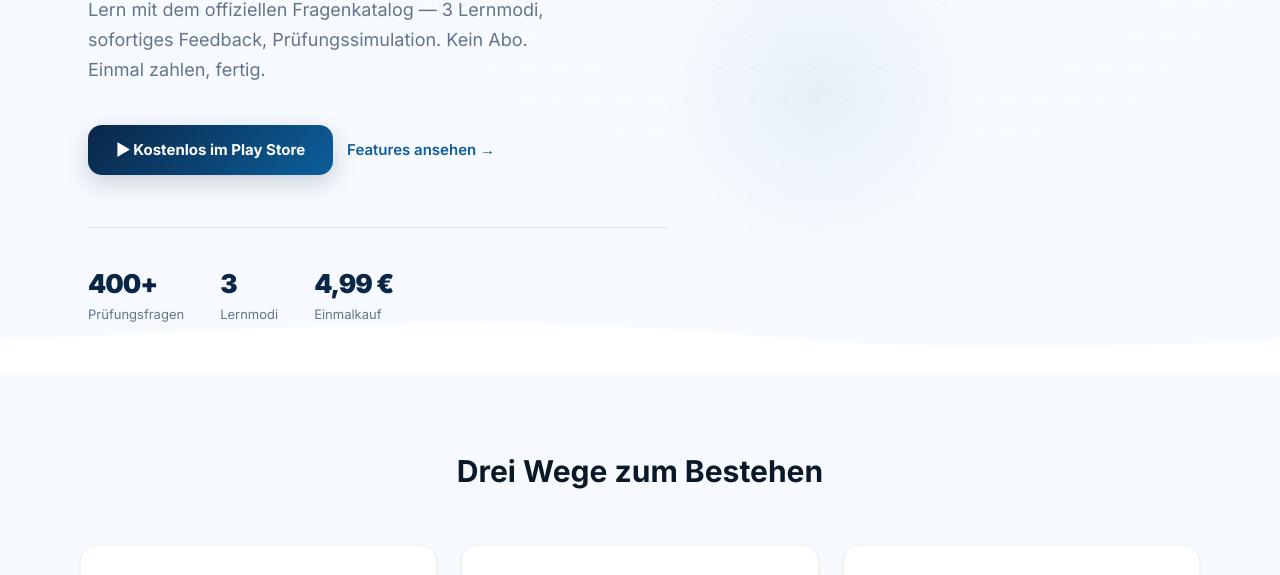
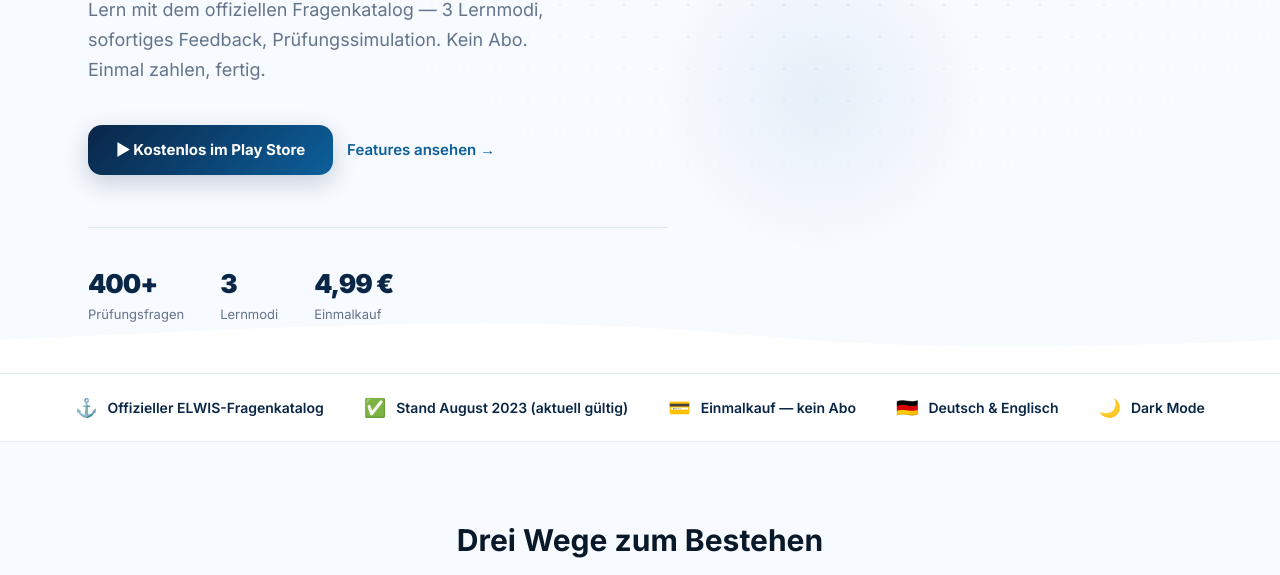
Before and after one commit to mgehler-tech/boatpass-website, an Astro site: page / in a window 1280 px wide. Shown: the part 427-1002 px from the top of the page. Built offline with nearby package versions, Linux system fonts and the light colour scheme; Astro itself is replaced by a stand-in of ours.

Commit message:
feat: add TrustBar component with 5 trust signals

```diff
--- /dev/null
+++ b/src/components/TrustBar.astro
@@ -0,0 +1,47 @@
+---
+import { useTranslations } from '../i18n/index';
+
+interface Props {
+  lang: 'de' | 'en';
+}
+
+const { lang } = Astro.props;
+const t = useTranslations(lang);
+
+const items = [
+  { icon: '⚓', label: t.trust.catalog },
+  { icon: '✅', label: t.trust.current },
+  { icon: '💳', label: t.trust.oneTime },
+  { icon: '🇩🇪', label: t.trust.languages },
+  { icon: '🌙', label: t.trust.darkMode },
+];
+---
+
+<div style="background:white; border-top:1px solid rgba(12,95,155,0.12); border-bottom:1px solid rgba(12,95,155,0.12); padding:20px 24px;">
+  <div class="max-w-6xl mx-auto trust-inner">
+    {items.map(item => (
+      <div class="trust-item">
+        <span style="font-size:18px;">{item.icon}</span>
+        {item.label}
+      </div>
+    ))}
+  </div>
+</div>
+
+<style>
+  .trust-inner {
+    display: flex;
+    align-items: center;
+    justify-content: center;
+    gap: 40px;
+    flex-wrap: wrap;
+  }
+  .trust-item {
+    display: flex;
+    align-items: center;
+    gap: 10px;
+    font-size: 14px;
+    font-weight: 600;
+    color: #0a2647;
+  }
+</style>
--- a/src/pages/index.astro
+++ b/src/pages/index.astro
@@ -1,6 +1,7 @@
 ---
 import BaseLayout from '../layouts/BaseLayout.astro';
 import HeroSection from '../components/HeroSection.astro';
+import TrustBar from '../components/TrustBar.astro';
 import FeatureCards from '../components/FeatureCards.astro';
 import HowItWorks from '../components/HowItWorks.astro';
 import PricingSection from '../components/PricingSection.astro';
@@ -13,6 +14,7 @@ import BlogTeaser from '../components/BlogTeaser.astro';
   lang="de"
 >
   <HeroSection lang="de" />
+  <TrustBar lang="de" />
   <FeatureCards lang="de" />
   <HowItWorks lang="de" />
   <PricingSection lang="de" />
```
